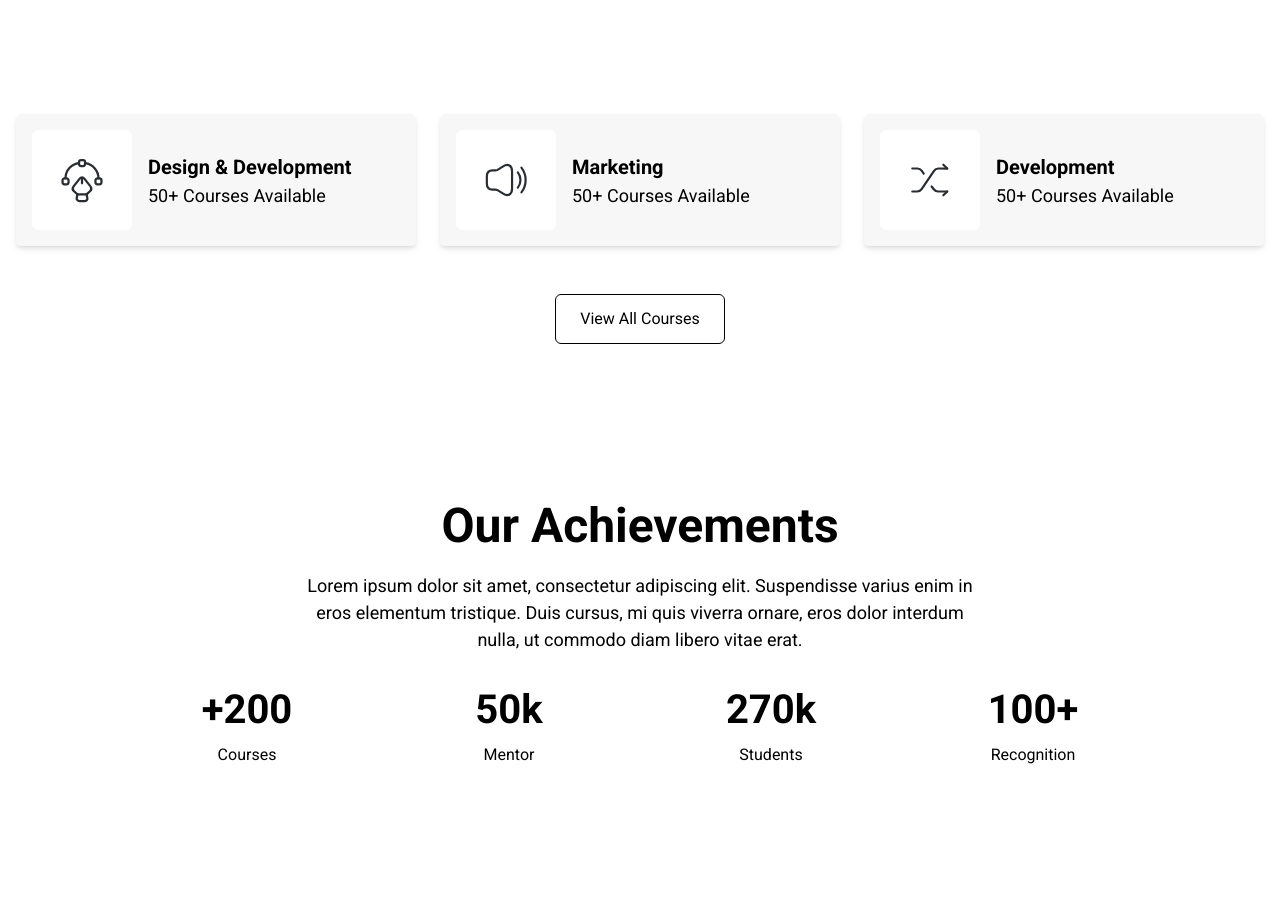
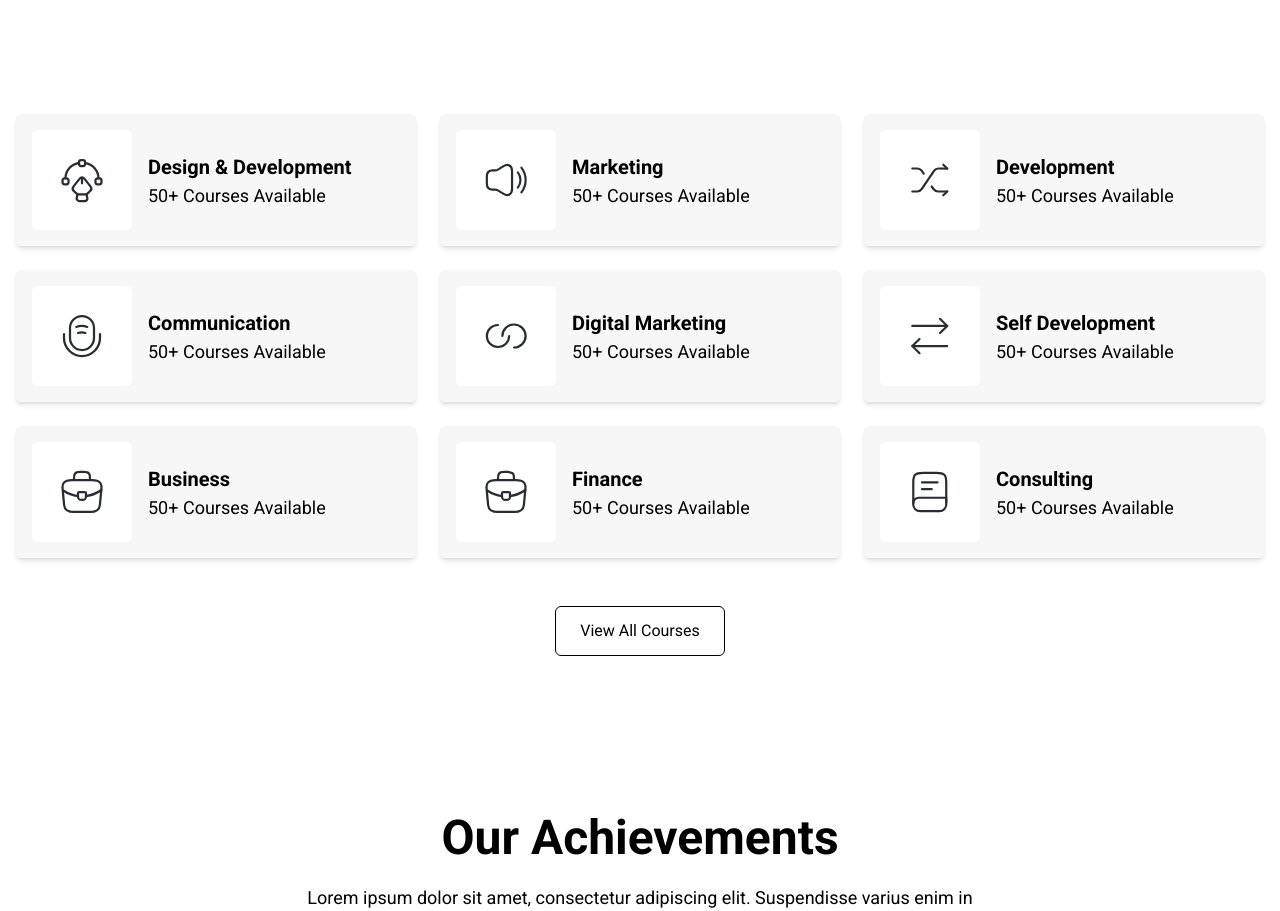
Before and after one commit to TalhaJamal02/Next-JS-Class-Assignment-06, a Next.js app: page / in a window 1280 px wide. Shown: the part 1528-2439 px from the top of the page. Built offline with nearby package versions, Linux system fonts and the light colour scheme.

Commit message:
Update CoursesCategory.tsx

```diff
--- a/app/components/CoursesCategory.tsx
+++ b/app/components/CoursesCategory.tsx
@@ -1,9 +1,21 @@
-import React from 'react'
-import Card from './ui/CoursesCategoryCard'
+import React from 'react';
+import Card from './ui/CoursesCategoryCard';
+
+const coursesCategories = [
+  { title: "Design & Development", imageSrc: "/Images/icon1.svg" },
+  { title: "Marketing", imageSrc: "/Images/icon2.svg" },
+  { title: "Development", imageSrc: "/Images/icon3.svg" },
+  { title: "Communication", imageSrc: "/Images/icon4.svg" },
+  { title: "Digital Marketing", imageSrc: "/Images/icon5.svg" },
+  { title: "Self Development", imageSrc: "/Images/icon6.svg" },
+  { title: "Business", imageSrc: "/Images/icon7.svg" },
+  { title: "Finance", imageSrc: "/Images/icon8.svg" },
+  { title: "Consulting", imageSrc: "/Images/icon9.svg" },
+];
 
 function CoursesCategory() {
   return (
-    <div className="w-full h-[100%] pb-16 pt-16">
+    <div className="w-full h-full pb-16 pt-16">
       {/* Header Section */}
       <div className="text-center py-16 md:py-28 px-4 md:px-16">
         <h1 className="font-bold text-3xl md:text-[48px] leading-tight md:leading-[57px] pb-6">
@@ -17,40 +29,36 @@ function CoursesCategory() {
       {/* Cards Section */}
       <div>
         <div className="grid grid-cols-1 sm:grid-cols-2 md:grid-cols-3 gap-6 px-4">
-          {[
-            { title: "Design & Development", imageSrc: "/Images/icon1.svg" },
-            { title: "Marketing", imageSrc: "/Images/icon2.svg" },
-            { title: "Development", imageSrc: "/Images/icon3.svg" },
-            { title: "Communication", imageSrc: "/Images/icon4.svg" },
-            { title: "Digital Marketing", imageSrc: "/Images/icon5.svg" },
-            { title: "Self Development", imageSrc: "/Images/icon6.svg" },
-            { title: "Business", imageSrc: "/Images/icon7.svg" },
-            { title: "Finance", imageSrc: "/Images/icon8.svg" },
-            { title: "Consulting", imageSrc: "/Images/icon9.svg" },
-          ]
-            // Show only 3 cards for small screens
-            .slice(0, 3)
-            .map((course, index) => (
+          {coursesCategories.map((course, index) => (
+            <div
+              key={index}
+              className={`${
+                index > 2 ? 'hidden sm:block' : ''
+              }`} // Show only the first 3 cards on small screens
+            >
               <Card
-                key={index}
                 title={course.title}
                 description="Courses Available"
                 coursesCount={50}
                 imageSrc={course.imageSrc}
                 altText={`${course.title} Icon`}
               />
-            ))}
+            </div>
+          ))}
         </div>
 
         {/* View All Courses Button */}
         <div className="flex items-center justify-center mt-12">
-          <button className="border border-black rounded-md py-3 px-6">
+          <button
+            className="border border-black rounded-md py-3 px-6 hover:bg-gray-100 transition"
+            aria-label="View all courses by category"
+          >
             View All Courses
           </button>
         </div>
       </div>
     </div>
-  )
+  );
 }
 
-export default CoursesCategory
+export default CoursesCategory;
```
